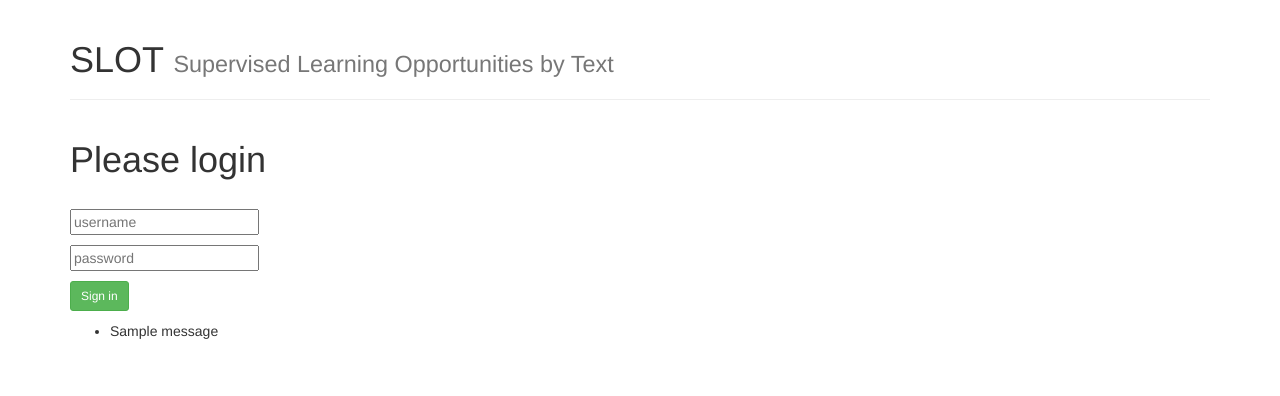
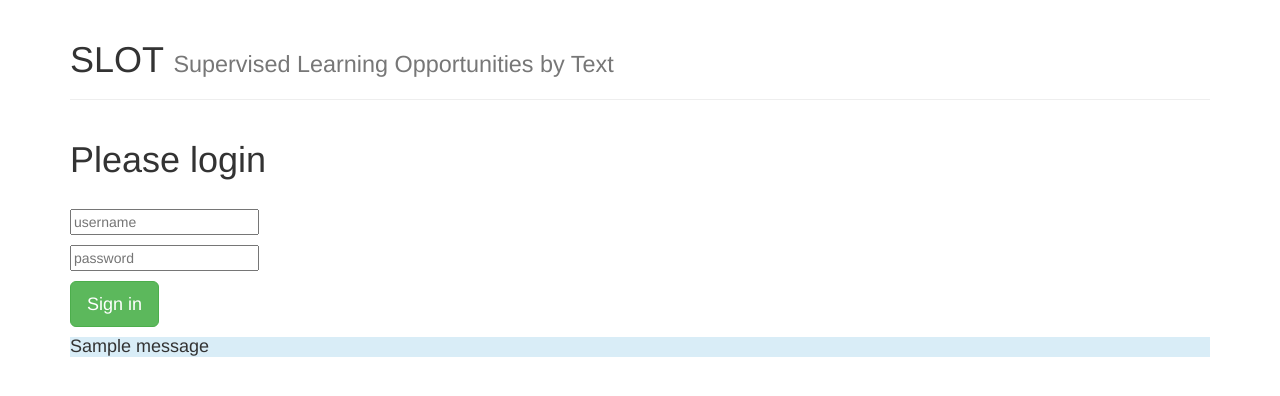
Before and after one commit to nhshd-slot/slot, a Flask app: page /login in a window 1280 px wide. Shown: the top 396 px of the page. Run offline with Flask 2, Linux system fonts and the light colour scheme; one stand-in notice (Sample message) is shown; parts of the project's set-up code (start-up, migrations or seed data) failed here and were passed over; some libraries are stand-ins or nearby versions.

Commit message:
Update styling of login page.

```diff
--- a/slot/users/templates/login.html
+++ b/slot/users/templates/login.html
@@ -26,14 +26,14 @@
         {% endif %}
       </span>
     </p>
-    <button class="btn btn-sm btn-success" type="submit">Sign in</button>
+    <button class="btn btn-lg btn-success" type="submit">Sign in</button>
   </form>
     <p></p>
 {% with messages = get_flashed_messages() %}
   {% if messages %}
-    <ul class=flashes>
+    <ul class="list-unstyled">
     {% for message in messages %}
-      <li>{{ message }}</li>
+      <li class="bg-info"><h4>{{ message }}</h4></li>
     {% endfor %}
     </ul>
   {% endif %}
```
